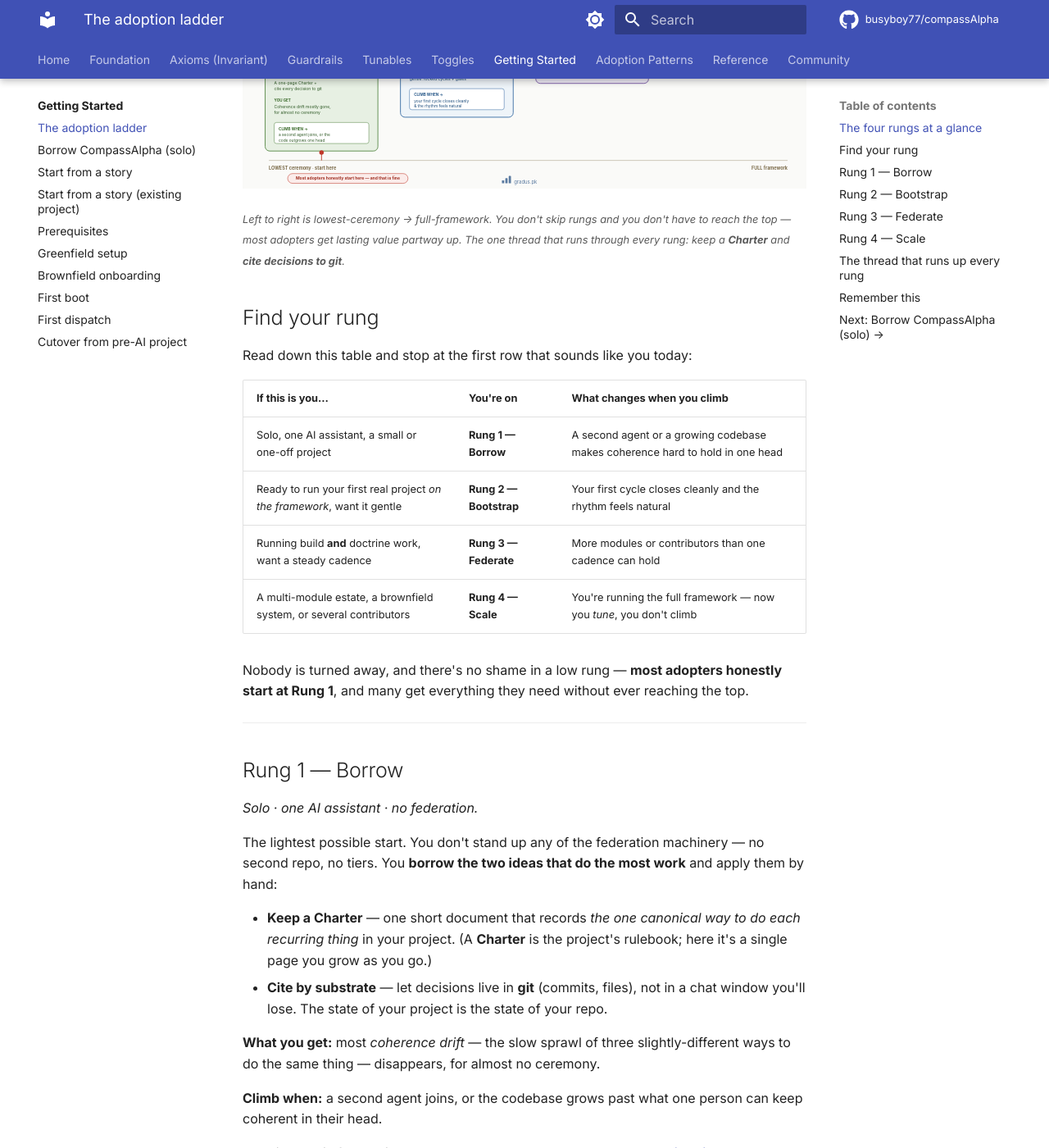
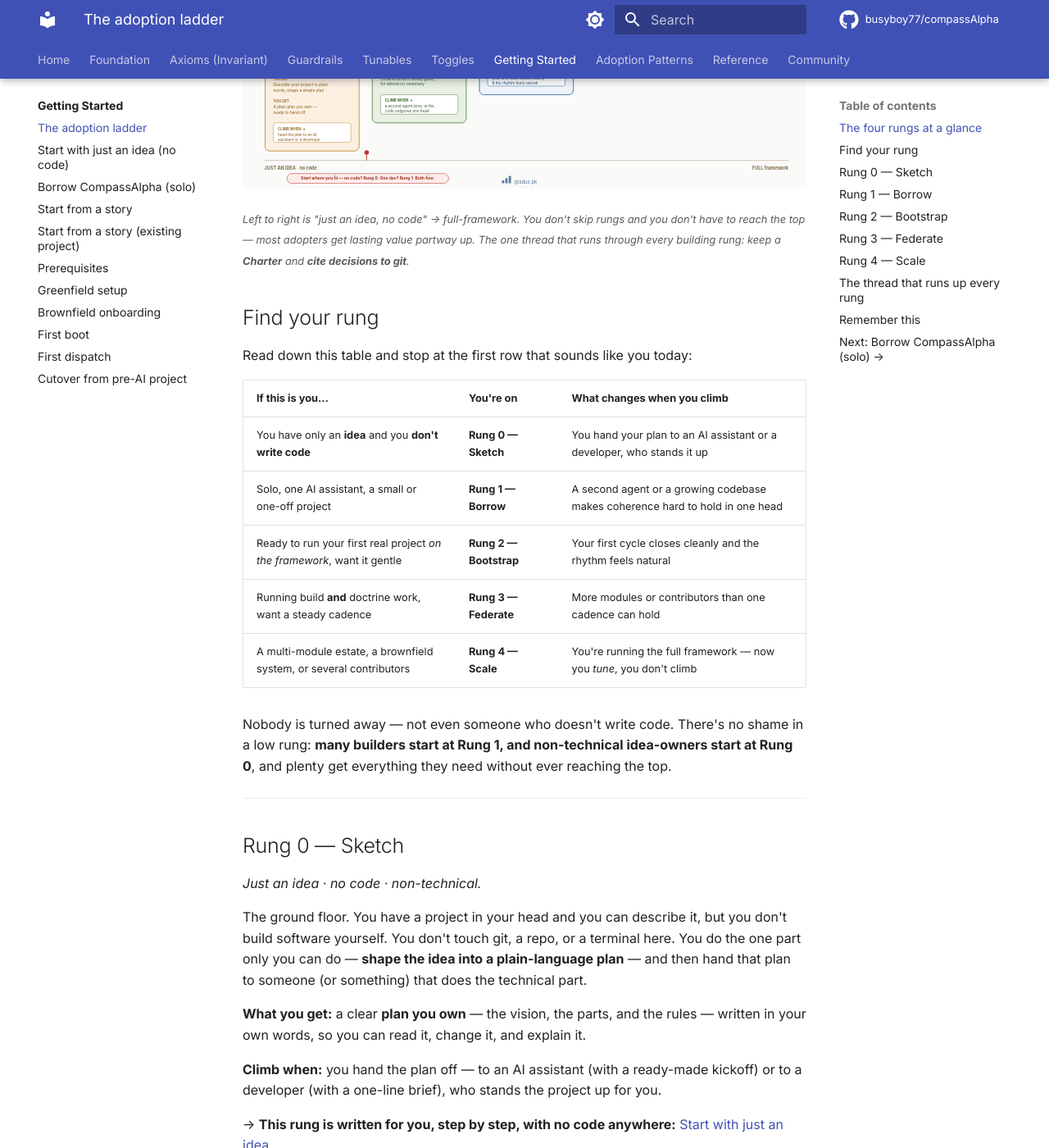
Before and after one commit to busyboy77/compassAlpha, an MkDocs documentation site: the page built from docs/05-getting-started/the-adoption-ladder.md, in a window 1280 px wide and 1400 px high, scrolled down 826 px. Shown: the whole window at 82% size. Built offline with MkDocs 1.6.1 and Material for MkDocs 9.7.7, drawn with Linux system fonts in a browser that asks for light colours; comment, search, counter and statistics services are not loaded; some of the changed text lies outside the part shown.

Commit message:
Onboarding: add Rung 0 — a no-code on-ramp for the idea-only adopter
Build the missing bottom rung: a non-technical idea-owner can now begin
without git, a repo, or a terminal — the warm door no longer opens onto a cliff.

- New page 'Start with just an idea' (Rung 0): describe the project in plain
  words, shape it into a plan you own, then hand it off via two gentle doors —
  an AI assistant (ready-made kickoff prompt) or a developer (one-line brief).
  No code anywhere; the honest end is a plan + a clean hand-off, not a deploy.
- Adoption-ladder SVG redrawn to 5 rungs (Rung 0 Sketch + Borrow/Bootstrap/
  Federate/Scale); ground marker now reads 'start where you fit — no code?
  Rung 0; one dev? Rung 1; both fine.'
- Ladder page: Rung 0 section + find-your-rung row + thread-note.
- 'Start from a story' no longer dumps everyone into greenfield setup: it now
  branches — non-coders stop at the plan and go to the Rung 0 hand-off;
  developers continue to setup.
- Wired into nav, home hero + scale-fit, and the getting-started landing.

Co-Authored-By: Claude Opus 4.8 (1M context) <noreply@anthropic.com>

```diff
--- a/docs/05-getting-started/the-adoption-ladder.md
+++ b/docs/05-getting-started/the-adoption-ladder.md
@@ -12,9 +12,9 @@ This page is your map: **find your rung, see what it gives you, and know the sin
 
 ## The four rungs at a glance
 
-![The adoption ladder — four rising rungs (Borrow, Bootstrap, Federate, Scale). Each rung shows who it's for, what you adopt, what you get, and the signal to climb. A red marker on the lowest rung reads 'most adopters honestly start here'. One Charter plus cite-by-substrate carries up every rung.](../assets/adoption-ladder.svg)
+![The adoption ladder — five rising rungs starting from Rung 0 'Sketch' (just an idea, no code) through Borrow, Bootstrap, Federate, and Scale. Each rung shows who it's for, what you do or adopt, what you get, and the signal to climb. A red marker on the ground reads 'start where you fit — no code? Rung 0; one dev? Rung 1; both fine.' One Charter plus cite-by-substrate carries up every rung above 0.](../assets/adoption-ladder.svg)
 
-<small>*Left to right is lowest-ceremony → full-framework. You don't skip rungs and you don't have to reach the top — most adopters get lasting value partway up. The one thread that runs through every rung: keep a **Charter** and **cite decisions to git**.*</small>
+<small>*Left to right is "just an idea, no code" → full-framework. You don't skip rungs and you don't have to reach the top — most adopters get lasting value partway up. The one thread that runs through every building rung: keep a **Charter** and **cite decisions to git**.*</small>
 
 ## Find your rung
 
@@ -22,12 +22,27 @@ Read down this table and stop at the first row that sounds like you today:
 
 | If this is you… | You're on | What changes when you climb |
 |---|---|---|
+| You have only an **idea** and you **don't write code** | **Rung 0 — Sketch** | You hand your plan to an AI assistant or a developer, who stands it up |
 | Solo, one AI assistant, a small or one-off project | **Rung 1 — Borrow** | A second agent or a growing codebase makes coherence hard to hold in one head |
 | Ready to run your first real project *on the framework*, want it gentle | **Rung 2 — Bootstrap** | Your first cycle closes cleanly and the rhythm feels natural |
 | Running build **and** doctrine work, want a steady cadence | **Rung 3 — Federate** | More modules or contributors than one cadence can hold |
 | A multi-module estate, a brownfield system, or several contributors | **Rung 4 — Scale** | You're running the full framework — now you *tune*, you don't climb |
 
-Nobody is turned away, and there's no shame in a low rung — **most adopters honestly start at Rung 1**, and many get everything they need without ever reaching the top.
+Nobody is turned away — not even someone who doesn't write code. There's no shame in a low rung: **many builders start at Rung 1, and non-technical idea-owners start at Rung 0**, and plenty get everything they need without ever reaching the top.
+
+---
+
+## Rung 0 — Sketch
+
+*Just an idea · no code · non-technical.*
+
+The ground floor. You have a project in your head and you can describe it, but you don't build software yourself. You don't touch git, a repo, or a terminal here. You do the one part only you can do — **shape the idea into a plain-language plan** — and then hand that plan to someone (or something) that does the technical part.
+
+**What you get:** a clear **plan you own** — the vision, the parts, and the rules — written in your own words, so you can read it, change it, and explain it.
+
+**Climb when:** you hand the plan off — to an AI assistant (with a ready-made kickoff) or to a developer (with a one-line brief), who stands the project up for you.
+
+→ **This rung is written for you, step by step, with no code anywhere:** [Start with just an idea](start-with-an-idea.md).
 
 ---
 
@@ -92,7 +107,7 @@ The top of the ladder. You onboard modules **one at a time**, add axes as new ki
 
 ## The thread that runs up every rung
 
-Notice that **Rung 1's two habits never leave you**: a Charter and cite-by-substrate are still the spine at Rung 4 — the higher rungs add federation, axes, and tiers *around* that same core. That's why borrowing them solo is a genuine first rung and not a throwaway: you're already doing the most load-bearing part of CompassAlpha, just by hand. Climbing automates and enforces what you were already doing.
+Notice that **Rung 1's two habits never leave you**: a Charter and cite-by-substrate are still the spine at Rung 4 — the higher rungs add federation, axes, and tiers *around* that same core. That's why borrowing them solo is a genuine first rung and not a throwaway: you're already doing the most load-bearing part of CompassAlpha, just by hand. Climbing automates and enforces what you were already doing. (Rung 0 sits *below* that thread: there you produce the plain-language plan the Charter and the parts are later grown from — the thinking the whole spine rests on.)
 
 ## Remember this
 
--- a/mkdocs.yml
+++ b/mkdocs.yml
@@ -157,6 +157,7 @@ nav:
   - Getting Started:
     - 05-getting-started/index.md
     - The adoption ladder: 05-getting-started/the-adoption-ladder.md
+    - Start with just an idea (no code): 05-getting-started/start-with-an-idea.md
     - Borrow CompassAlpha (solo): 05-getting-started/borrow-compassalpha-solo.md
     - Start from a story: 05-getting-started/start-from-a-story.md
     - Start from a story (existing project): 05-getting-started/start-from-a-story-brownfield.md
```
Also changed, not shown: docs/05-getting-started/index.md (+2 -2 lines), docs/05-getting-started/start-from-a-story.md (+6 -1 lines), docs/05-getting-started/start-with-an-idea.md (added, +85 -0 lines), docs/index.md (+2 -2 lines), docs/assets/adoption-ladder.svg.
